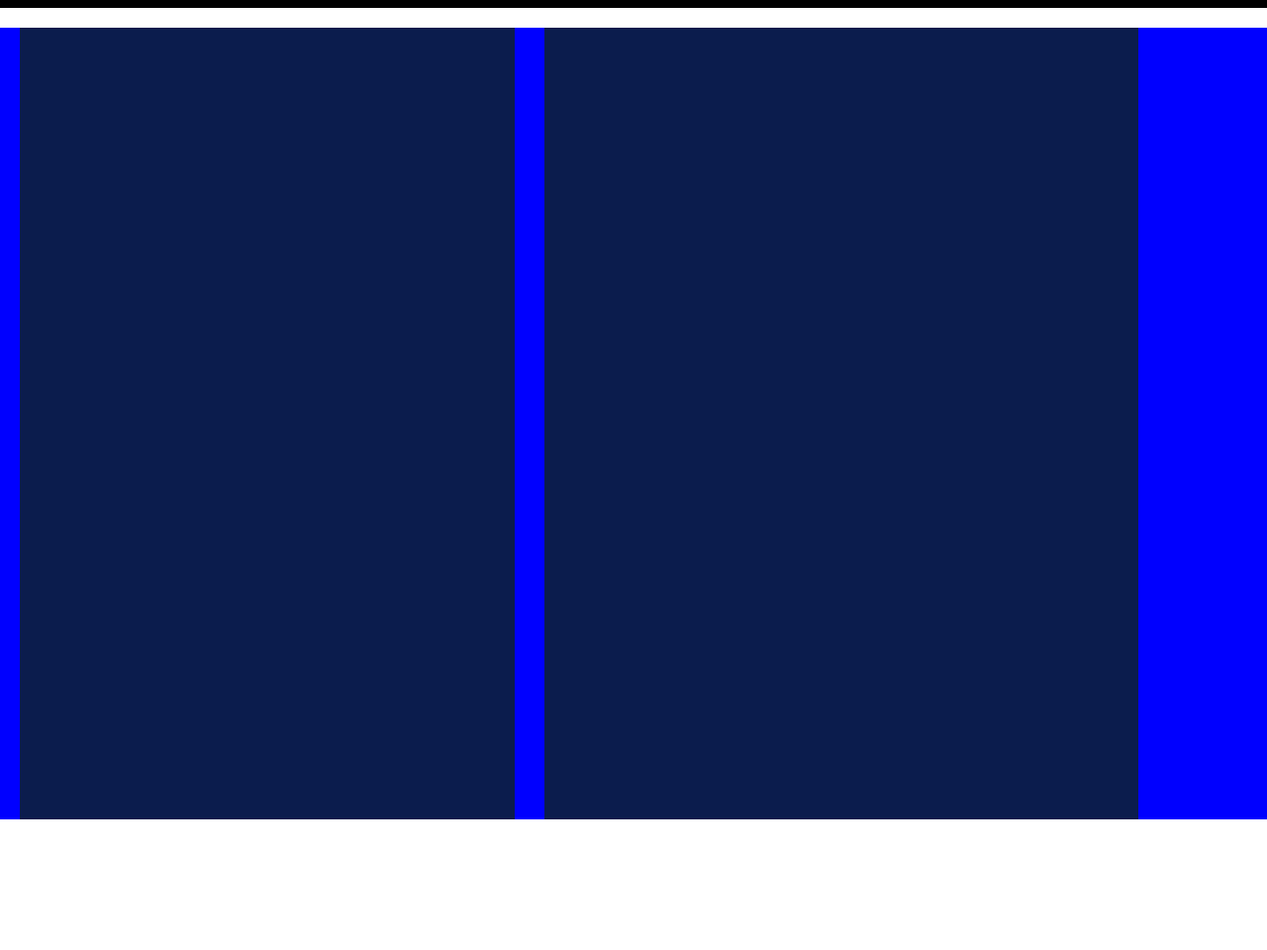
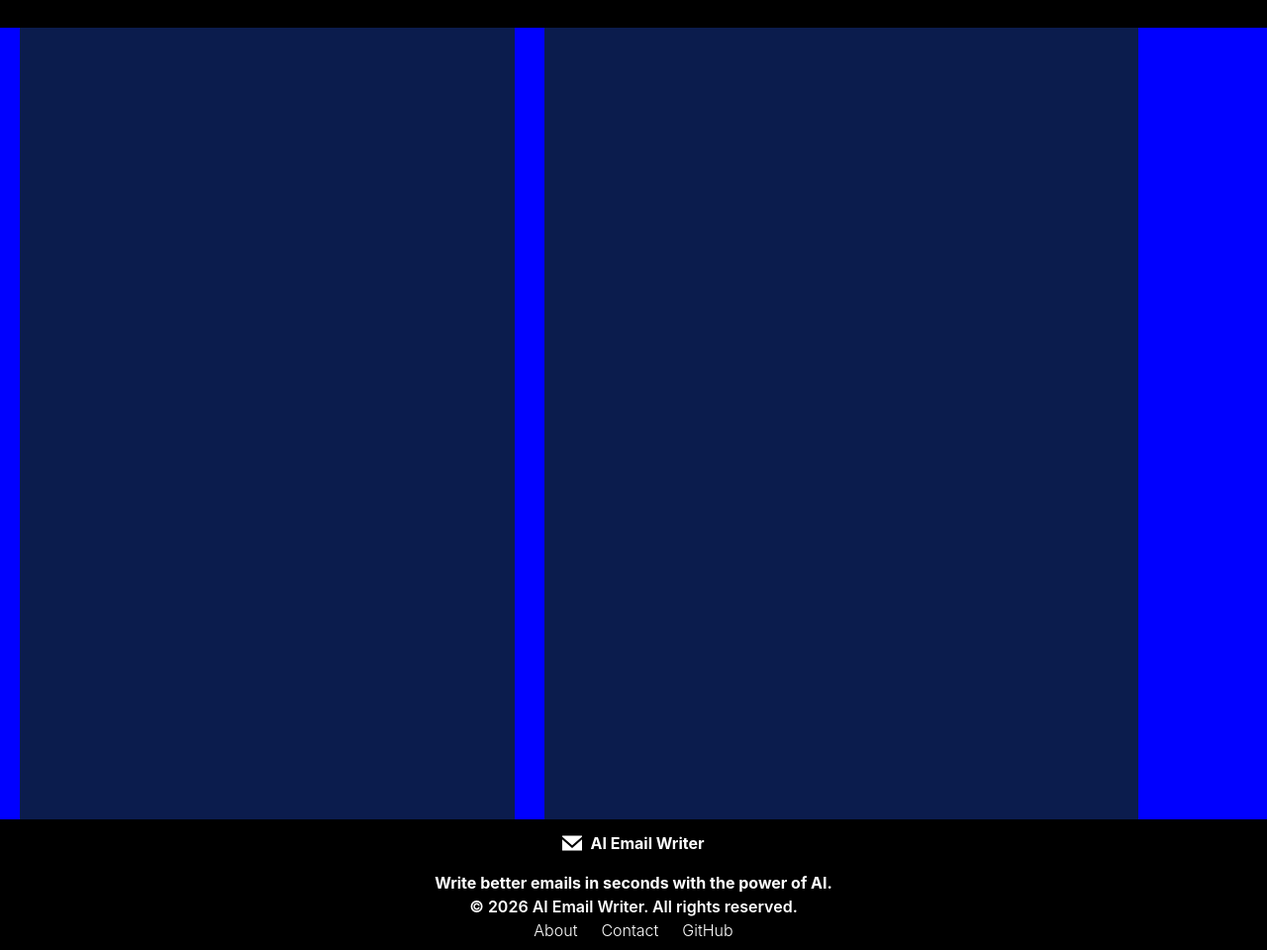
Before and after one commit to Aadij003/AI_Email_Writer, a website: page frontend/index.html in a window 1280 px wide. Shown: the part 88-1048 px from the top of the page at 99% size. Before the commit the page ends 916 px from the top, so only its background shows below. Drawn offline with Linux system fonts and the light colour scheme.

Commit message:
add footer

```diff
--- a/frontend/index.html
+++ b/frontend/index.html
@@ -6,7 +6,7 @@
     <title>Mail Generator</title>
     <link rel="stylesheet" href="./src/output.css">
 </head>
-<body class="text-black dark:text-white">
+<body class="bg-black text-white">
 
     <header class="h-[10vh] w-[100vw] relative top-0  flex justify-between items-center px-6
      bg-black text-white
@@ -34,5 +34,48 @@
 </main>
 
 
+
+<footer>
+    <div class="flex flex-col justify-center items-center m-4 mb-2">
+<div class="flex p-4 ">
+   <button>
+    <svg class="" xmlns="http://www.w3.org/2000/svg" xmlns:xlink="http://www.w3.org/1999/xlink" width="20" height="20" viewBox="0 -2.5 20 20" version="1.1">
+
+    <title>email [#1572]</title>
+    <desc>Created with Sketch.</desc>
+    <defs>
+
+</defs>
+    <g id="Page-1" stroke="none" stroke-width="1" fill="none" fill-rule="evenodd">
+        <g id="Dribbble-Light-Preview" transform="translate(-340.000000, -922.000000)" fill="#ffff">
+            <g id="icons" transform="translate(56.000000, 160.000000)">
+                <path d="M294,774.474 L284,765.649 L284,777 L304,777 L304,765.649 L294,774.474 Z M294.001,771.812 L284,762.981 L284,762 L304,762 L304,762.981 L294.001,771.812 Z" id="email-[#1572]">
+
+</path>
+            </g>
+        </g>
+    </g>
+</svg>
+   </button>
+    <h1 class="font-bold ml-2">AI Email Writer</h1>
+</div>
+
+<div>
+    <h1 class="font-bold">Write better emails in seconds with the power of AI.</h1>
+
+</div>
+<div class="flex flex-col items-center justify-center">
+    <h5 class="font-semibold ">© 2026 AI Email Writer. All rights reserved.</h5>
+    <ul class="flex flex-row gap-6 font-light">
+        <li><a href="">About</a></li>
+    <li><a href="">Contact</a></li>
+    <li><a href="">GitHub</a></li>
+</ul>
+</div>
+
+    </div>
+</footer>
+
+
 </body>
 </html>
```
Also changed, not shown: frontend/src/output.css.
